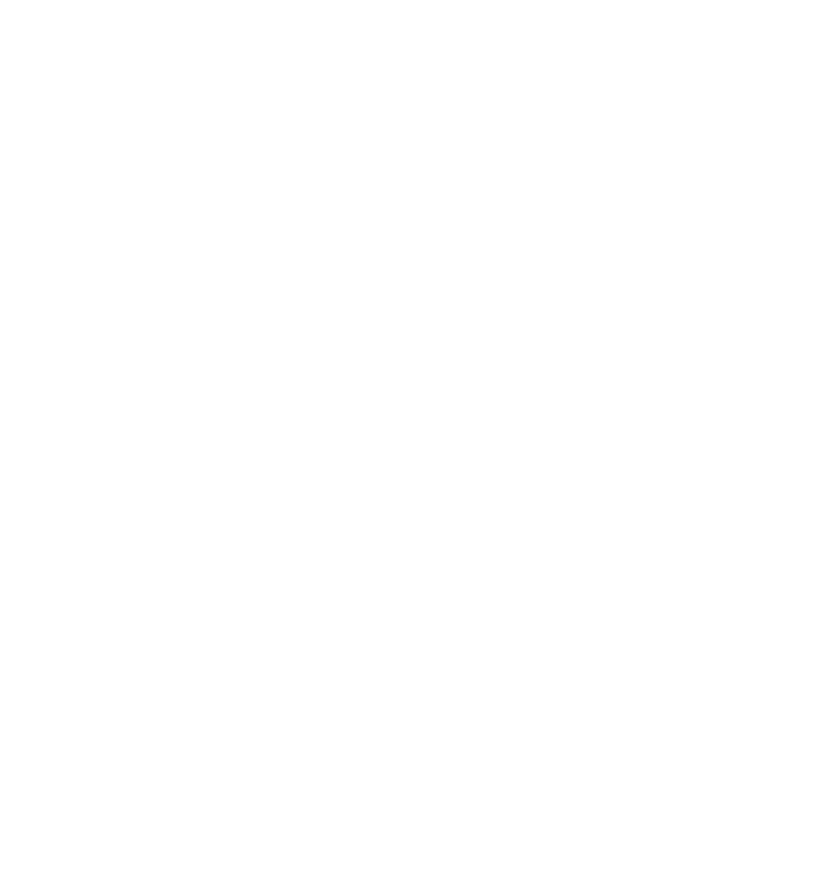
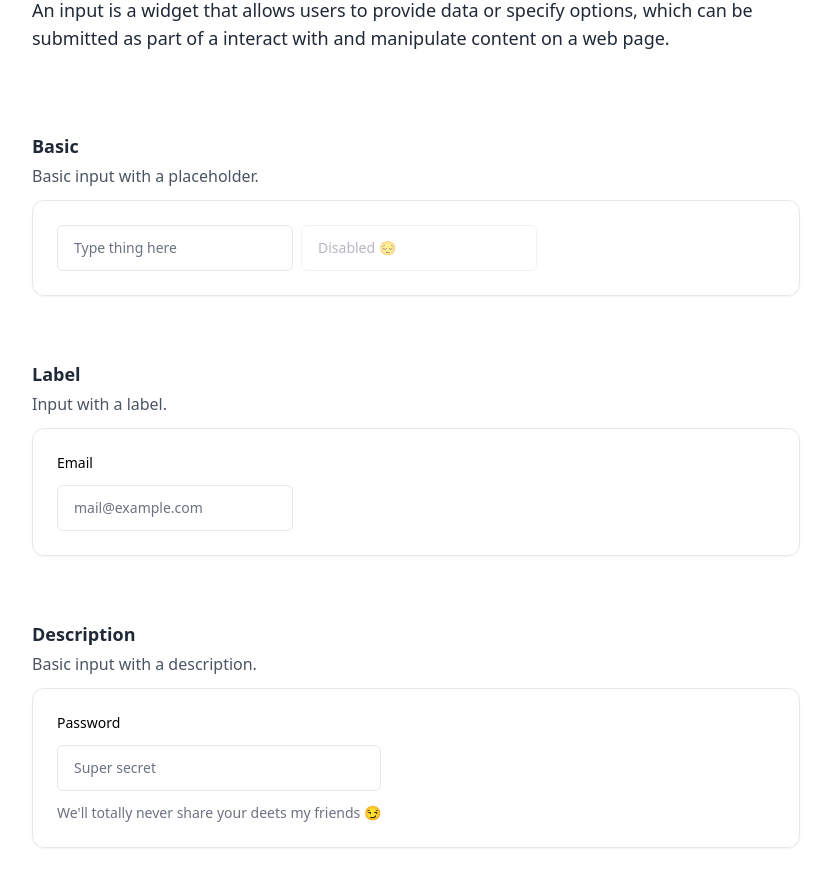
Before and after one commit to nnktz/ui-components, a React (Vite) app: page / in a window 1280 px wide. Shown: the part 2840-3726 px from the top of the page, without its empty margins (224-1055 px from the left). Before the commit the page ends 2752 px from the top, so only its background shows below. Built offline with nearby package versions, Linux system fonts and the light colour scheme.

Commit message:
input component

```diff
--- a/package.json
+++ b/package.json
@@ -17,6 +17,7 @@
 		"tailwind-merge": "^2.2.1"
 	},
 	"devDependencies": {
+		"@tailwindcss/forms": "^0.5.7",
 		"@types/react": "^18.2.43",
 		"@types/react-dom": "^18.2.17",
 		"@typescript-eslint/eslint-plugin": "^6.14.0",
--- a/src/App.tsx
+++ b/src/App.tsx
@@ -4,11 +4,13 @@
 import { Button } from "./components/lib/Button"
 import { BlockLinkCard, ContentCard } from "./components/lib/Card"
 import { SiNextdotjs, SiReact, SiTailwindcss, SiVite } from "react-icons/si"
+import { Input } from "./components/lib/Input"
 
 const App = () => {
 	return (
 		<Layout>
 			{/* content container */}
+			{/* button */}
 			<Container
 				title="Button"
 				description="A button is a widget that enables users to trigger an action or event, such as submitting a form, opening a dialog, cancelling an action, or performing a delete operation."
@@ -228,6 +230,7 @@
 				</Section>
 			</Container>
 
+			{/* card */}
 			<Container
 				title="Card"
 				description="A card is flexible and extensible content container."
@@ -293,6 +296,37 @@
 					</BlockLinkCard>
 				</Section>
 			</Container>
+
+			{/* input */}
+			<Container
+				title="Inputs"
+				description="An input is a widget that allows users to provide data or specify options, which can be submitted as part of a interact with and manipulate content on a web page."
+			>
+				<Section title="Basic" description="Basic input with a placeholder.">
+					{/* Basic input */}
+					<Input type="text" placeholder="Type thing here" />
+					{/* Basic disabled input */}
+					<Input disabled type="text" placeholder="Disabled 😔" />
+				</Section>
+
+				<Section title="Label" description="Input with a label.">
+					{/* Input with a label */}
+					<Input type="email" label="Email" placeholder="mail@example.com" />
+				</Section>
+
+				<Section
+					title="Description"
+					description="Basic input with a description."
+				>
+					{/* Input with a description */}
+					<Input
+						type="password"
+						label="Password"
+						placeholder="Super secret"
+						description="We'll totally never share your deets my friends 😏"
+					/>
+				</Section>
+			</Container>
 		</Layout>
 	)
 }
--- /dev/null
+++ b/src/components/lib/Input.tsx
@@ -0,0 +1,33 @@
+import { twMerge } from "tailwind-merge"
+
+type Props = React.InputHTMLAttributes<HTMLInputElement>
+type InputProps = Props & {
+	label?: string
+	description?: string
+}
+
+export const Input = ({
+	label,
+	description,
+	className,
+	...props
+}: InputProps) => {
+	const baseClasses: string =
+		"block w-full rounded-md border-gray-200 px-4 py-3 text-sm focus:border-emerald-500 focus:ring-emerald-500 disabled:pointer-events-none disabled:opacity-50"
+
+	const mergedClasses: string = twMerge([baseClasses, className])
+
+	return (
+		<div className="max-w-sm space-y-3">
+			{label && (
+				<label className="mb-2 block text-sm font-medium">{label}</label>
+			)}
+
+			<input type="text" className={mergedClasses} {...props} />
+
+			{description && (
+				<p className="mt-2 text-sm text-gray-500">{description}</p>
+			)}
+		</div>
+	)
+}
--- a/tailwind.config.ts
+++ b/tailwind.config.ts
@@ -1,8 +1,10 @@
 /** @type {import('tailwindcss').Config} */
+import formsPlugin from "@tailwindcss/forms"
+
 export default {
 	content: ["./index.html", "./src/**/*.{js,ts,jsx,tsx}"],
 	theme: {
 		extend: {},
 	},
-	plugins: [],
+	plugins: [formsPlugin],
 }
```
Also changed, not shown: 1 other file (tests, documents, lock files or other folders).
